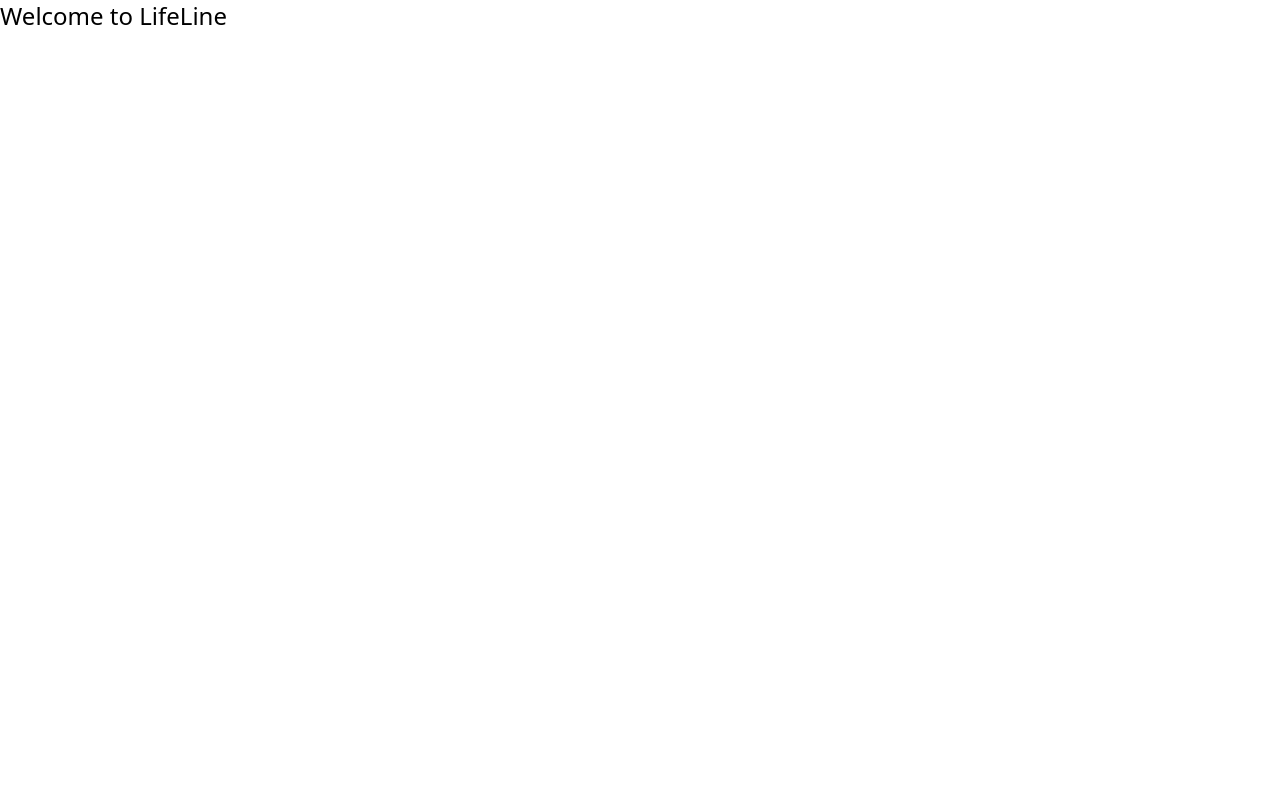
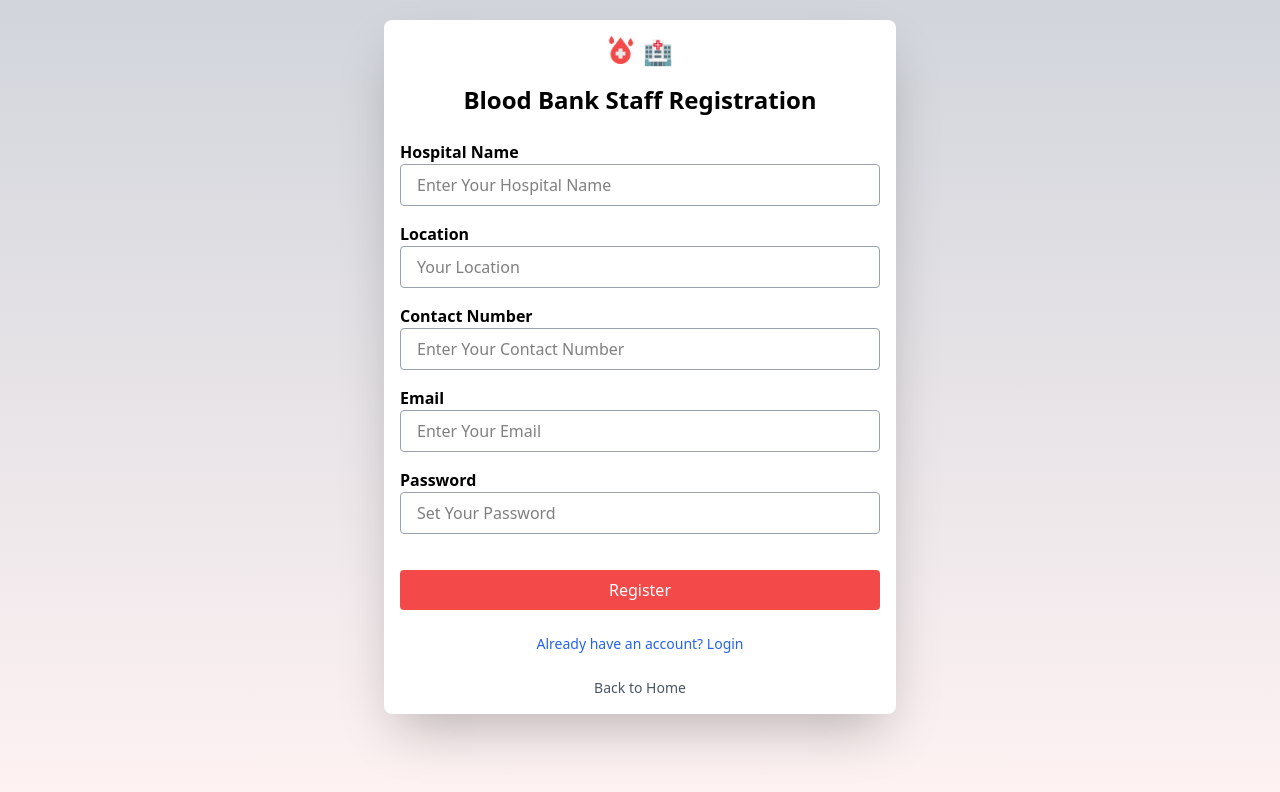
Before and after one commit to DEESAX2/LifeLine, a React (Vite) app: page /register in a window 1280 px wide. Shown: the top 792 px of the page. Built offline with nearby package versions, Linux system fonts and the light colour scheme.

Commit message:
login and register pages

```diff
--- a/src/index.css
+++ b/src/index.css
@@ -1 +1,10 @@
 @import "tailwindcss";
+
+
+@theme{
+
+--color-submitred: #B91C1C;
+--color-buttonred: #F34949;
+--color-buttonblue: #2563EB;
+
+}
--- a/src/pages/Login.jsx
+++ b/src/pages/Login.jsx
@@ -1,9 +1,54 @@
+import { Link } from "react-router";
+import blood from "../assets/Images/blood.png";
+
 
 export default function Login() {
 
+
   return (
     <>
-  <h1 className="text-2xl text text-black">Welcome to LifeLine</h1>
+    <div className="min-h-screen flex  items-start md:items-start  justify-center bg-gradient-to-b from-gray-300 to-red-50">
+      <div className="bg-white  shadow-2xl  h-130 rounded-lg p-4  sm:p-4 w-full max-w-sm sm:max-w-md md:max-w-lg text-center mt-4  md:mt-10 ">
+
+        <div className="flex justify-center mb-4 space-x-2">
+          <span className="text-red-500 text-2xl"><img src={blood} alt="blood" className="w-7" /></span>
+          <span className="text-buttonblue text-2xl">🏥</span>
+        </div>
+        <div>
+        <h2 className="text-2xl font-bold mb-6">Blood Bank Staff Login</h2>
+       </div>
+
+        <form className="space-y-4 ">
+          <p className=" flex justify-items-start font-bold mb-0" >Email</p>
+          <input
+            type="email"
+            placeholder="Enter Your Email"
+            className="w-full px-4 py-2    border border-gray-400 rounded focus:outline-none focus:ring-2 focus:ring-blue-300"
+          />
+
+          <p className=" flex justify-items-start font-bold mb-0">Password</p>
+          <input
+            type="password"
+            placeholder="Password"
+            className="w-full px-4 py-2 border border-gray-400 rounded focus:outline-none focus:ring-2 focus:ring-blue-300"
+          />
+          <button
+            type="submit"
+            className="w-full py-2  mt-5 bg-buttonred text-white rounded hover:bg-red-700 transition">Login</button>
+        </form>
+
+        <div className="mt-6 text-sm">
+          <p className="text-buttonblue">Don't have an account?{" "}
+            <Link to="/register" className="text-buttonblue  hover:underline">Register  </Link>
+          </p>
+          <p className="mt-8">
+            <Link to="/" className="text-gray-600 hover:underline">
+              Back to Home
+            </Link>
+          </p>
+        </div>
+      </div>
+    </div>
     </>
   )
 }
--- a/src/pages/Register.jsx
+++ b/src/pages/Register.jsx
@@ -1,9 +1,74 @@
+import { Link } from "react-router";
+import blood from "../assets/Images/blood.png";
 
 export default function Register() {
-
   return (
     <>
-  <h1 className="text-2xl text text-black">Welcome to LifeLine</h1>
+      <div className="min-h-screen flex items-start md:items-start justify-center bg-gradient-to-b from-gray-300 to-red-50 px-2 sm:px-4 ">
+        <div className="bg-white shadow-2xl rounded-lg sm:p-4 w-full max-w-sm sm:max-w-md md:max-w-lg text-center  md:mt-5 ">
+          <div className="flex justify-center mb-4 space-x-2">
+            <span className="text-red-500 text-2xl"><img src={blood} alt="blood" className="w-7" /></span>
+            <span className="text-buttonblue text-2xl">🏥</span>
+          </div>
+          <div>
+            <h2 className="text-xl sm:text-2xl font-bold mb-4 sm:mb-6">Blood Bank Staff Registration</h2>
+          </div>
+
+          <form className="space-y-3 sm:space-y-4 text-left">
+            <p className="font-bold mb-0">Hospital Name</p>
+            <input
+              type="text"
+              placeholder="Enter Your Hospital Name"
+              className="w-full px-3 py-2 sm:px-4 sm:py-2 border border-gray-400 rounded focus:outline-none focus:ring-2 focus:ring-blue-300"
+            />
+            <p className="font-bold mb-0">Location</p>
+            <input
+              type="text"
+              placeholder="Your Location"
+              className="w-full px-3 py-2 sm:px-4 sm:py-2 border border-gray-400 rounded focus:outline-none focus:ring-2 focus:ring-blue-300"
+            />
+            <p className="font-bold mb-0">Contact Number</p>
+            <input
+              type="text"
+              placeholder="Enter Your Contact Number"
+              className="w-full px-3 py-2 sm:px-4 sm:py-2 border border-gray-400 rounded focus:outline-none focus:ring-2 focus:ring-blue-300"
+            />
+            <p className="font-bold mb-0">Email</p>
+            <input
+              type="email"
+              placeholder="Enter Your Email"
+              className="w-full px-3 py-2 sm:px-4 sm:py-2 border border-gray-400 rounded focus:outline-none focus:ring-2 focus:ring-blue-300"
+            />
+            <p className="font-bold mb-0">Password</p>
+            <input
+              type="password"
+              placeholder="Set Your Password"
+              className="w-full px-3 py-2 sm:px-4 sm:py-2 border border-gray-400 rounded focus:outline-none focus:ring-2 focus:ring-blue-300"
+            />
+
+            <button
+              type="submit"
+              className="w-full py-2 mt-4 sm:mt-5 bg-buttonred text-white rounded hover:bg-red-700 transition"
+            >
+              Register
+            </button>
+          </form>
+
+          <div className="mt-5 sm:mt-6 text-sm">
+            <p className="text-buttonblue">
+              Already have an account?{" "}
+              <Link to="/login" className="text-buttonblue hover:underline">
+                Login
+              </Link>
+            </p>
+            <p className="mt-6">
+              <Link to="/" className="text-gray-600 hover:underline">
+                Back to Home
+              </Link>
+            </p>
+          </div>
+        </div>
+      </div>
     </>
-  )
+  );
 }
```
Also changed, not shown: src/assets/Images/blood.png (added).
